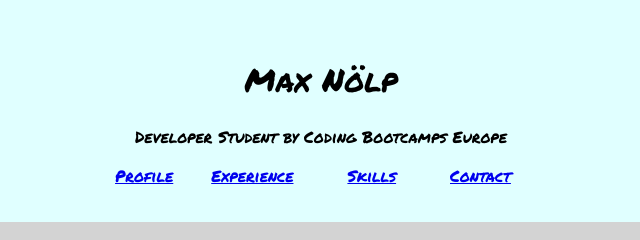
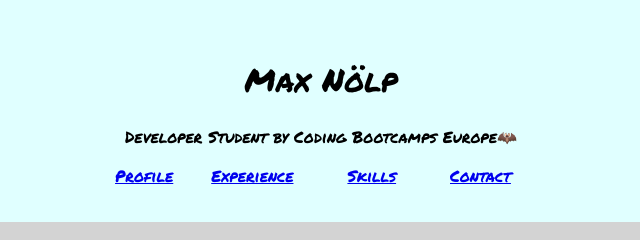
Before and after one commit to maxnoelp/CV, a plain HTML site: page index.html in a window 1280 px wide. Shown: the top 240 px of the page, 319-959 px from the left. Drawn offline with Linux system fonts and the light colour scheme.

Commit message:
Coding task: Styling with Pseudo-Elements

```diff
--- a/style.css
+++ b/style.css
@@ -1,4 +1,6 @@
-* {
+*,
+*::before,
+*::after {
   box-sizing: 0;
   font-family: "Dancing Script", cursive;
 }
@@ -13,6 +15,13 @@ body {
   margin: 0;
 }
 
+*::selection {
+  background-color: lightblue;
+}
+
+header p::after {
+  content: "🦇";
+}
 header {
   text-align: center;
   background-color: lightcyan;
```
